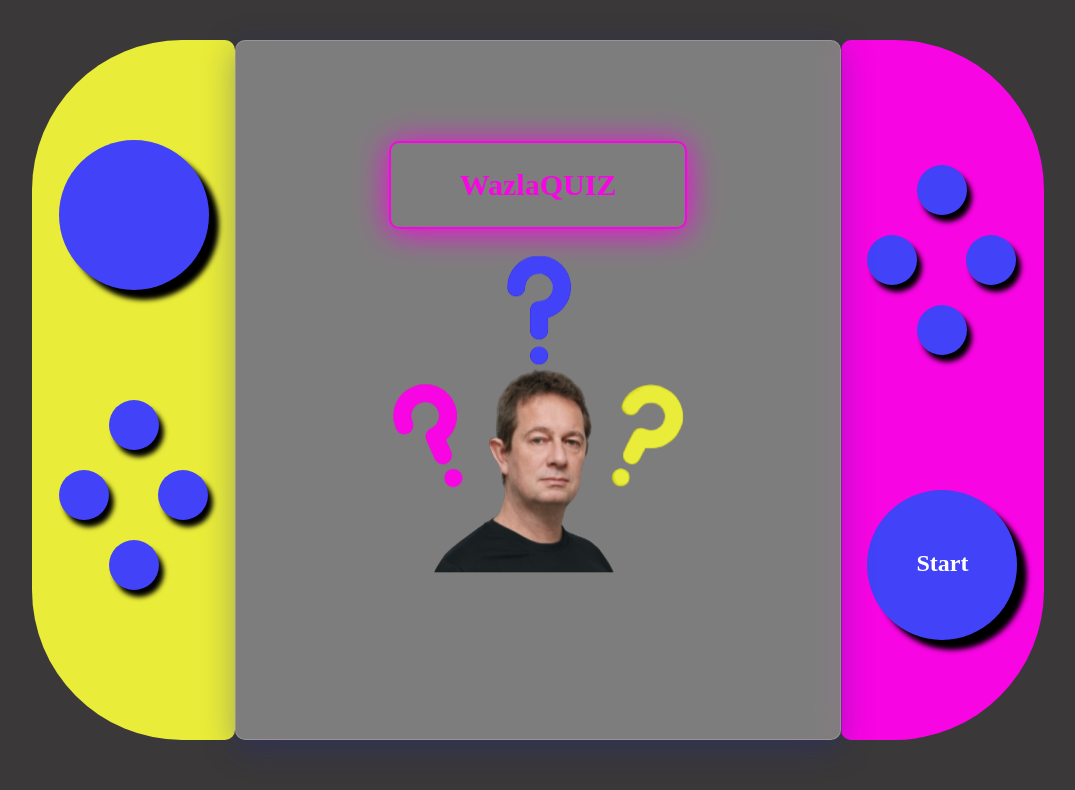
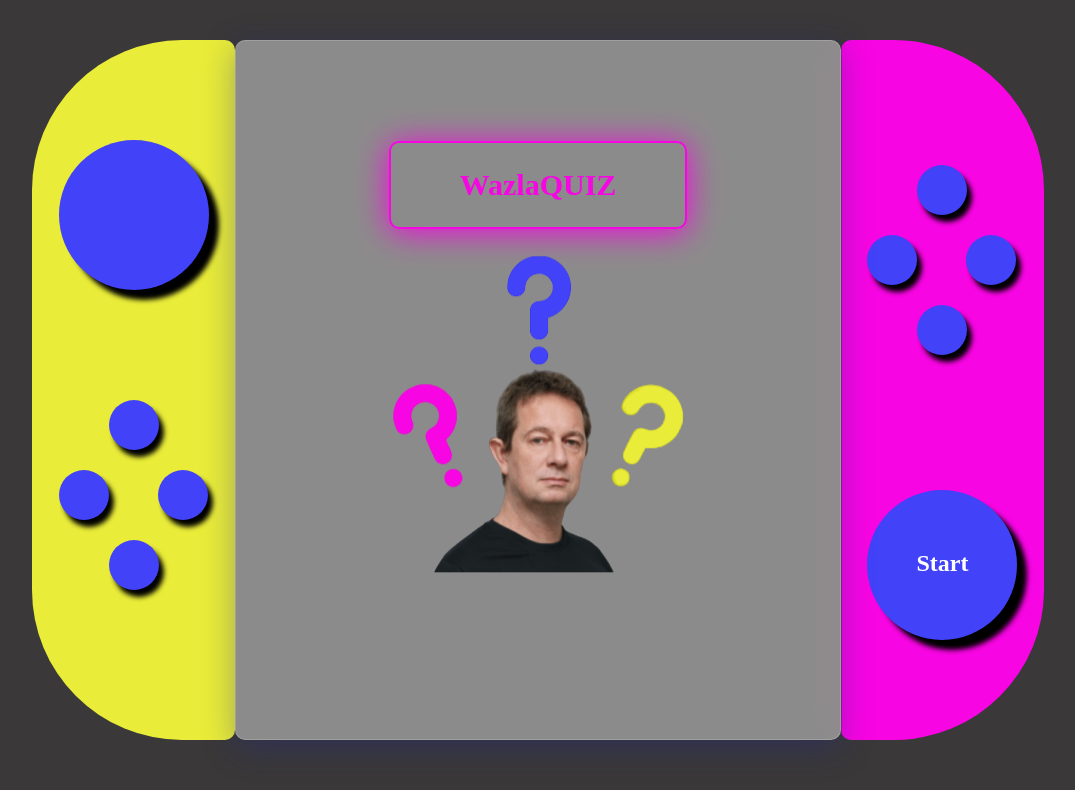
Before and after one commit to jeffgabriiel/QuizGame, a plain HTML site: page index.html in a window 1280 px wide. Shown: the whole page, without its empty margins (102-1177 px from the left). Drawn offline with nearby package versions, Linux system fonts and the light colour scheme.

Commit message:
finish style

```diff
--- a/style.css
+++ b/style.css
@@ -147,7 +147,7 @@ h5{
 }
 
 .center{
-    background: rgba( 255, 255, 255, 0.35 );
+    background: rgba(255, 255, 255, 0.418);
     box-shadow: 0 8px 32px 0 rgba( 31, 38, 135, 0.37 );
     backdrop-filter: blur( 13.5px );
     -webkit-backdrop-filter: blur( 13.5px );
```
Also changed, not shown: README.md.
